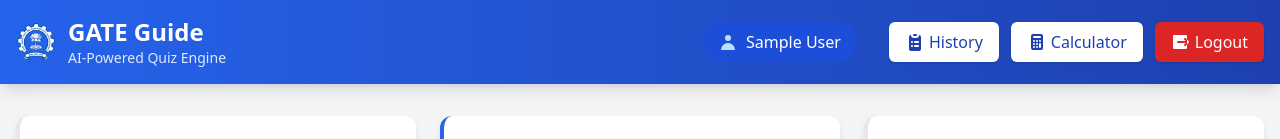
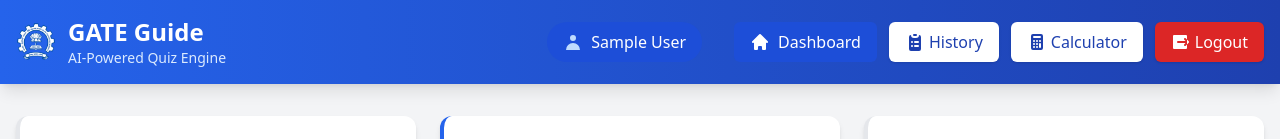
Before and after one commit to mdazim764/gate-guide-web-frontend, a React (Vite) app: page /new-test in a window 1280 px wide. Shown: the top 139 px of the page. Built offline with nearby package versions, Linux system fonts and the light colour scheme; no server answers; sample sign-in values are in the browser's storage.

Commit message:
Update navigation buttons and logo on pages
Replaced the DashboardPage logo SVG with an image, added a Dashboard button to HomePage with navigation, changed the history button to navigate to '/history', and updated ResultsPage's 'Check History' button text to 'Return Home'.

```diff
--- a/src/pages/DashboardPage.jsx
+++ b/src/pages/DashboardPage.jsx
@@ -132,9 +132,10 @@ const DashboardPage = () => {
         <div className="max-w-7xl mx-auto px-4 py-6 flex flex-col md:flex-row justify-between items-center">
           <div className="flex items-center mb-4 md:mb-0">
             <div className="mr-3">
-              <svg xmlns="http://www.w3.org/2000/svg" className="h-10 w-10" viewBox="0 0 20 20" fill="currentColor">
+              {/* <svg xmlns="http://www.w3.org/2000/svg" className="h-10 w-10" viewBox="0 0 20 20" fill="currentColor">
                 <path fillRule="evenodd" d="M18 10a8 8 0 11-16 0 8 8 0 0116 0zm-8-3a1 1 0 00-.867.5 1 1 0 11-1.731-1A3 3 0 0113 8a3.001 3.001 0 01-2 2.83V11a1 1 0 11-2 0v-1a1 1 0 011-1 1 1 0 100-2zm0 8a1 1 0 100-2 1 1 0 000 2z" clipRule="evenodd" />
-              </svg>
+              </svg> */}
+              <img src="/public/iitb.png" alt="GATE Guide Logo" className="h-10 w-10 rounded-full" />
             </div>
             <div>
               <h1 className="text-2xl font-bold">GATE Guide</h1>
--- a/src/pages/HomePage.jsx
+++ b/src/pages/HomePage.jsx
@@ -165,8 +165,17 @@ const HomePage = () => {
             </div>
 
             <div className="flex space-x-3">
+               <button
+              onClick={() => navigate('/dashboard')}
+              className="flex items-center gap-2 bg-blue-700 hover:bg-blue-800 text-white px-4 py-2 rounded-md transition-colors duration-200"
+            >
+              <svg xmlns="http://www.w3.org/2000/svg" className="h-5 w-5" viewBox="0 0 20 20" fill="currentColor">
+                <path d="M10.707 2.293a1 1 0 00-1.414 0l-7 7a1 1 0 001.414 1.414L4 10.414V17a1 1 0 001 1h2a1 1 0 001-1v-2a1 1 0 011-1h2a1 1 0 011 1v2a1 1 0 001 1h2a1 1 0 001-1v-6.586l.293.293a1 1 0 001.414-1.414l-7-7z" />
+              </svg>
+              Dashboard
+            </button>
               <button
-                onClick={() => navigate('/')}
+                onClick={() => navigate('/history')}
                 className="flex items-center bg-white text-blue-800 px-4 py-2 rounded-md hover:bg-blue-50 transition shadow"
               >
                 <svg xmlns="http://www.w3.org/2000/svg" className="h-5 w-5 mr-1" viewBox="0 0 20 20" fill="currentColor">
--- a/src/pages/ResultsPage.jsx
+++ b/src/pages/ResultsPage.jsx
@@ -216,7 +216,7 @@ const incorrectCount = feedback?.incorrectCount || (questions.length - correctCo
               to="/"
               className="bg-gray-200 hover:bg-gray-300 text-gray-800 font-semibold py-2 px-6 rounded"
             >
-              Check History
+              Return Home
             </Link>
             <Link
               to="/new-test"
```
